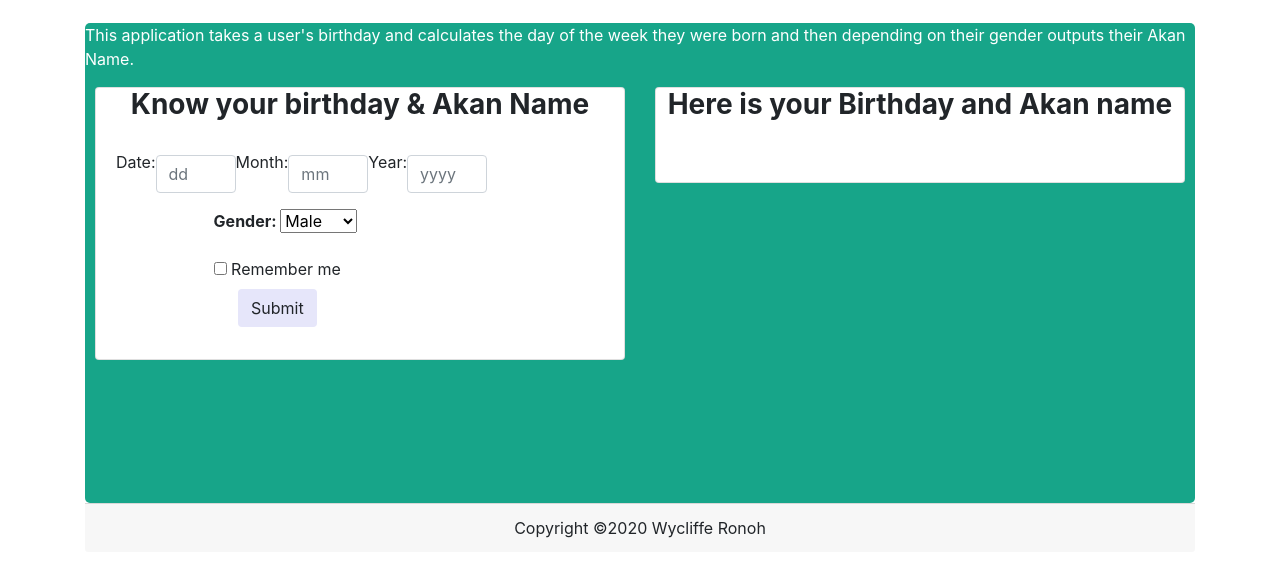
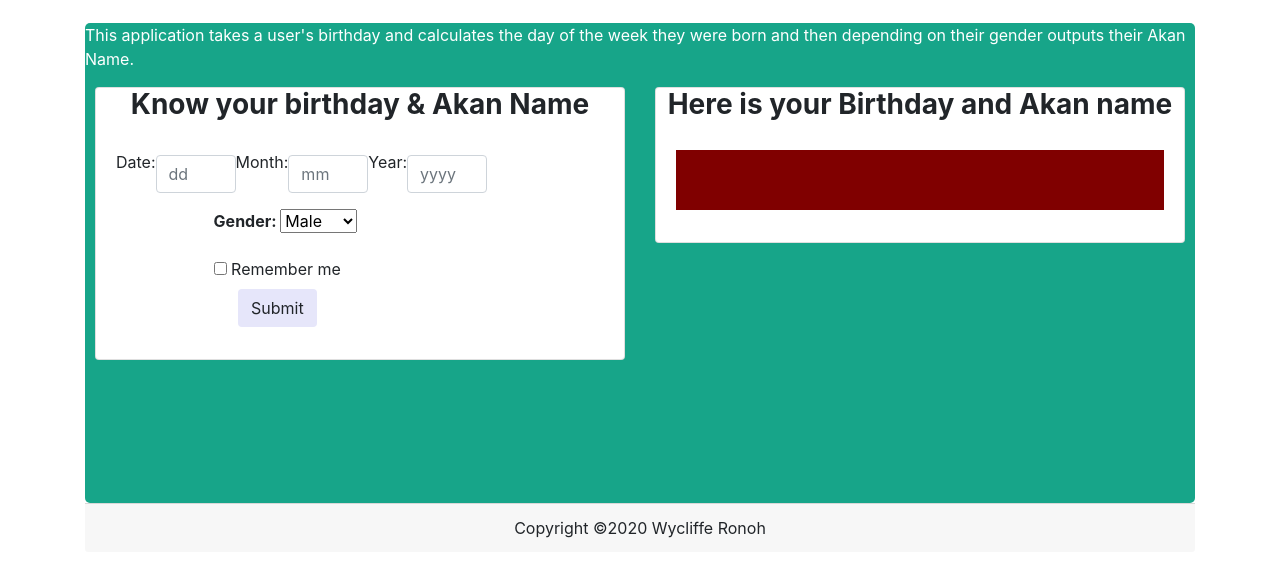
Before and after one commit to wikky2012/Birthday-and-Name-generator, a plain HTML site: page index.html in a window 1280 px wide. Shown: the part 229-800 px from the top of the page. Drawn offline with Linux system fonts and the light colour scheme.

Commit message:
add background color of the output field to improve on visibility

```diff
--- a/css/styles.css
+++ b/css/styles.css
@@ -57,3 +57,9 @@ button{
 .checkbox{
     padding-left: 20%;
 }
+#output{
+    background-color: maroon;
+    color: white;
+    padding: 30px;
+    font-size: 25px;
+}
```
